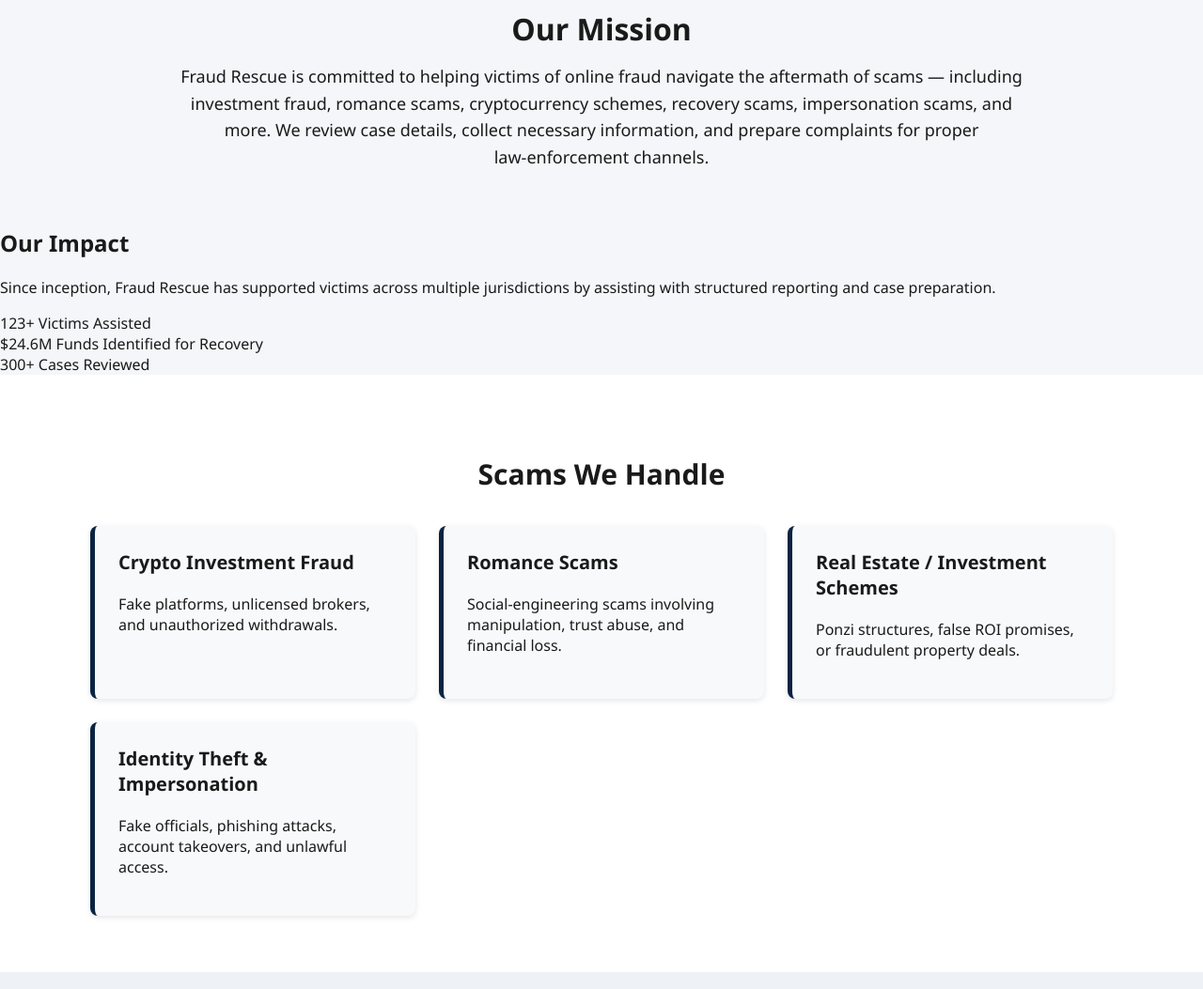
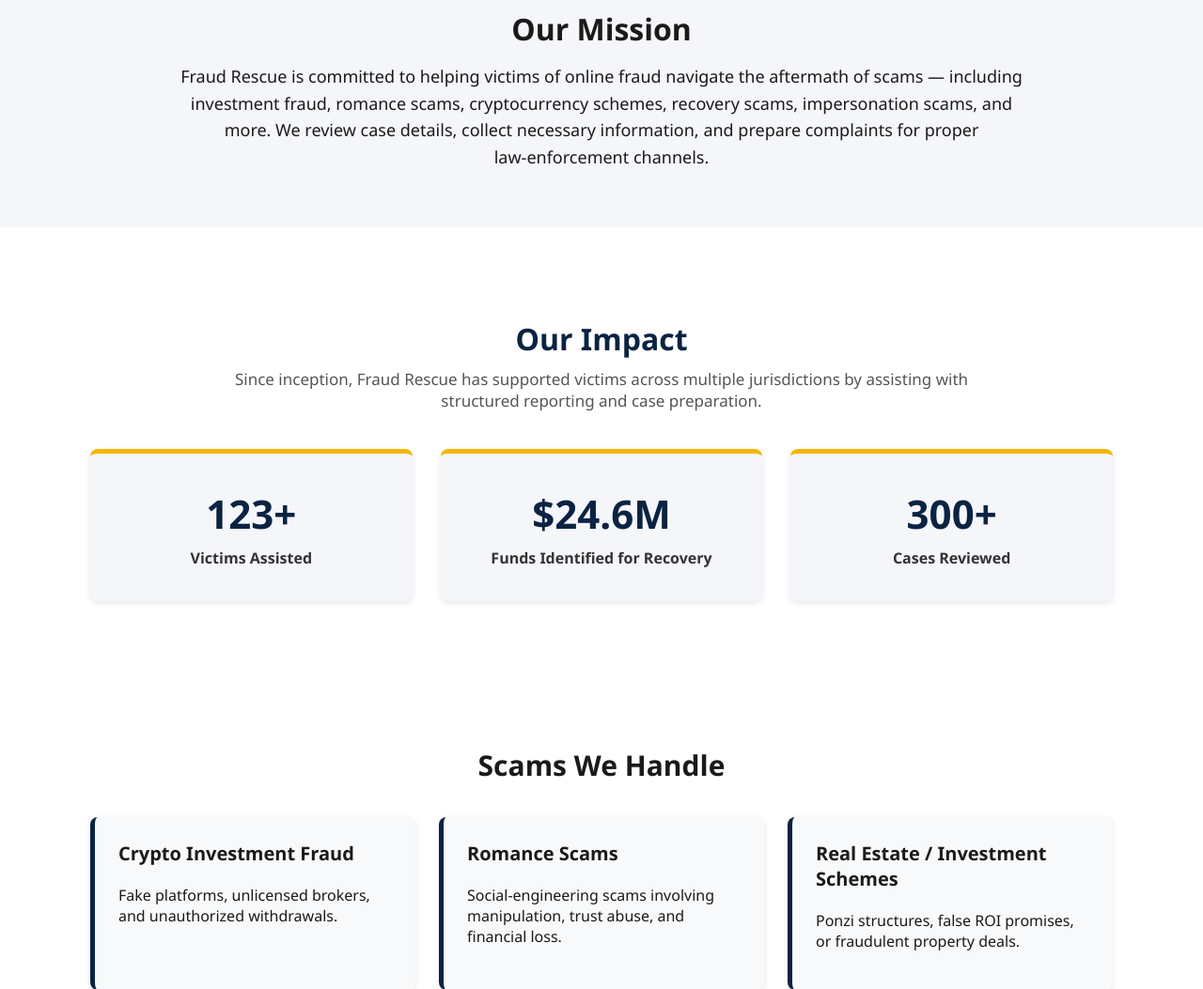
Before and after one commit to Evance34/rescue, a Flask app: page / in a window 1280 px wide. Shown: the part 669-1722 px from the top of the page at 94% size. Run offline with Flask 3, Linux system fonts and the light colour scheme.

Commit message:
Update style.css

```diff
--- a/static/css/style.css
+++ b/static/css/style.css
@@ -305,7 +305,57 @@
     border-radius: 4px;
     font-weight: 600;
 }
+/* ===========================
+   IMPACT / STATISTICS SECTION
+   =========================== */
+.impact {
+    background: #ffffff;
+    padding: 70px 0;
+    text-align: center;
+}
 
+.impact h2 {
+    font-size: 32px;
+    margin-bottom: 10px;
+    color: #0a2342;
+}
+
+.impact-subtitle {
+    font-size: 17px;
+    max-width: 800px;
+    margin: 0 auto 40px;
+    color: #555;
+}
+
+.impact-grid {
+    width: 85%;
+    margin: auto;
+    display: grid;
+    gap: 30px;
+    grid-template-columns: repeat(auto-fit, minmax(220px, 1fr));
+}
+
+.impact-card {
+    background: #f4f6f9;
+    padding: 35px 20px;
+    border-radius: 8px;
+    border-top: 5px solid #f2b705;
+    box-shadow: 0 2px 6px rgba(0,0,0,0.1);
+}
+
+.impact-number {
+    display: block;
+    font-size: 42px;
+    font-weight: 800;
+    color: #0a2342;
+    margin-bottom: 8px;
+}
+
+.impact-label {
+    font-size: 16px;
+    font-weight: 600;
+    color: #333;
+}
 /* ===========================
    FOOTER
    =========================== */
```
